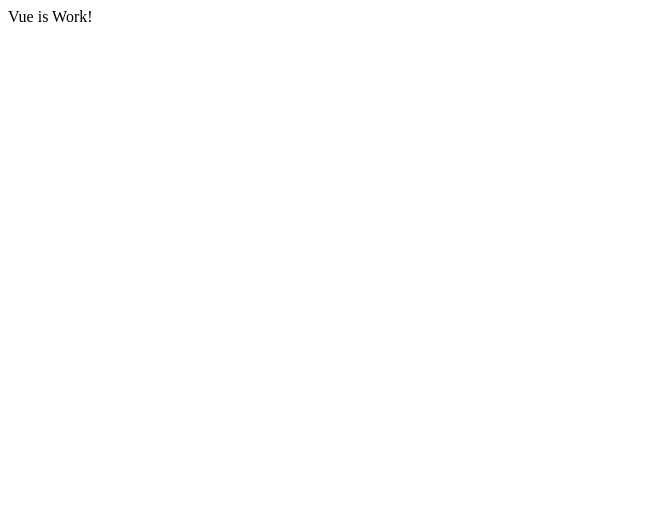
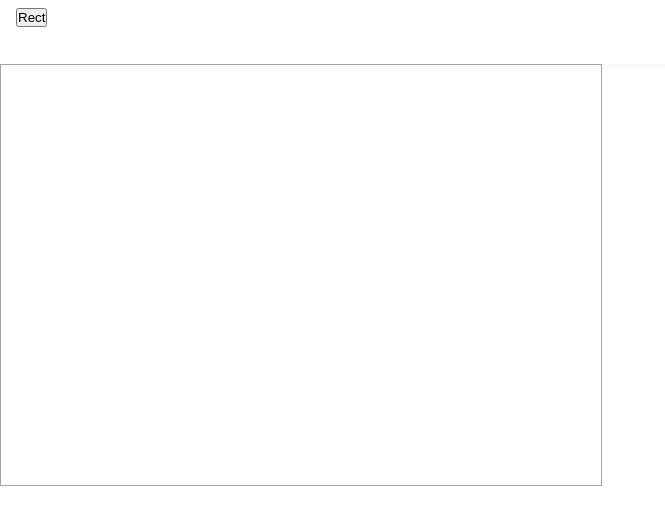
Before and after one commit to mccrush/loco, a Vue app: page / in a window 1280 px wide. Shown: the top 524 px of the page, without its empty margins (0-665 px from the left). Built offline with nearby package versions, Linux system fonts and the light colour scheme.

Commit message:
Add canvas block

```diff
--- a/src/App.vue
+++ b/src/App.vue
@@ -1,3 +1,28 @@
 <template>
-  <div>Vue is Work!</div>
+  <div>
+    <TheHeader @drow-rect="drowRect" />
+    <BlockCanvas ref="canvas" />
+  </div>
 </template>
+
+<script>
+import TheHeader from './components/TheHeader.vue'
+import BlockCanvas from './components/BlockCanvas.vue'
+
+export default {
+  components: { TheHeader, BlockCanvas },
+  methods: {
+    drowRect() {
+      this.$refs.canvas.drowRect()
+    }
+  }
+}
+</script>
+
+<style>
+* {
+  margin: 0;
+  padding: 0;
+  box-sizing: border-box;
+}
+</style>
--- /dev/null
+++ b/src/components/BlockCanvas.vue
@@ -0,0 +1,20 @@
+<template>
+  <canvas width="600" height="420" class="canvas"> Drow </canvas>
+</template>
+
+<script>
+export default {
+  methods: {
+    drowInit() {},
+    drowRect() {
+      console.log('drowRect in canvas')
+    }
+  }
+}
+</script>
+
+<style scoped>
+.canvas {
+  border: 1px solid #a3a3a3;
+}
+</style>
--- /dev/null
+++ b/src/components/TheHeader.vue
@@ -0,0 +1,25 @@
+<template>
+  <div class="header">
+    <button @click="drowRect">Rect</button>
+  </div>
+</template>
+
+<script>
+export default {
+  emits: ['drow-rect'],
+  methods: {
+    drowRect() {
+      console.log('Select drowRect')
+      this.$emit('drow-rect')
+    }
+  }
+}
+</script>
+
+<style scoped>
+.header {
+  height: 64px;
+  padding: 8px 16px;
+  box-shadow: 0 1px 8px 0 #f2f2f2;
+}
+</style>
```
